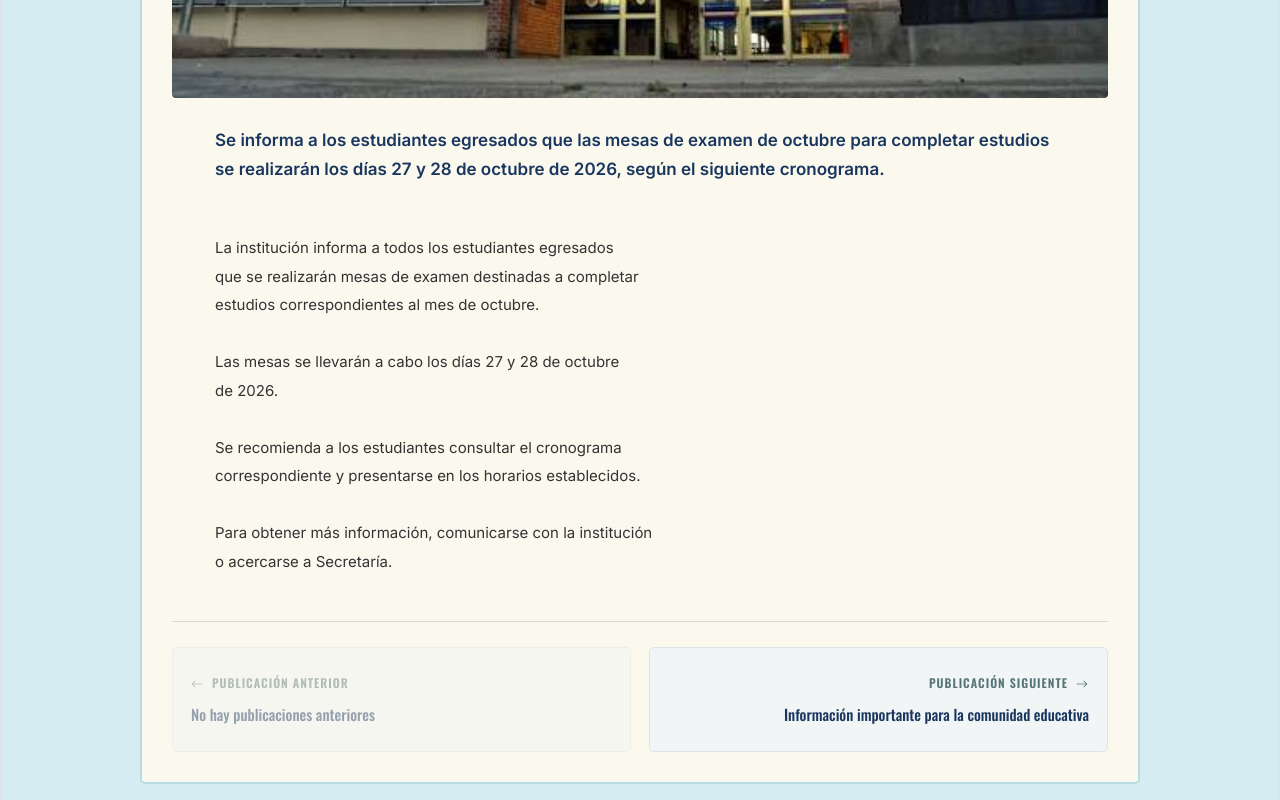
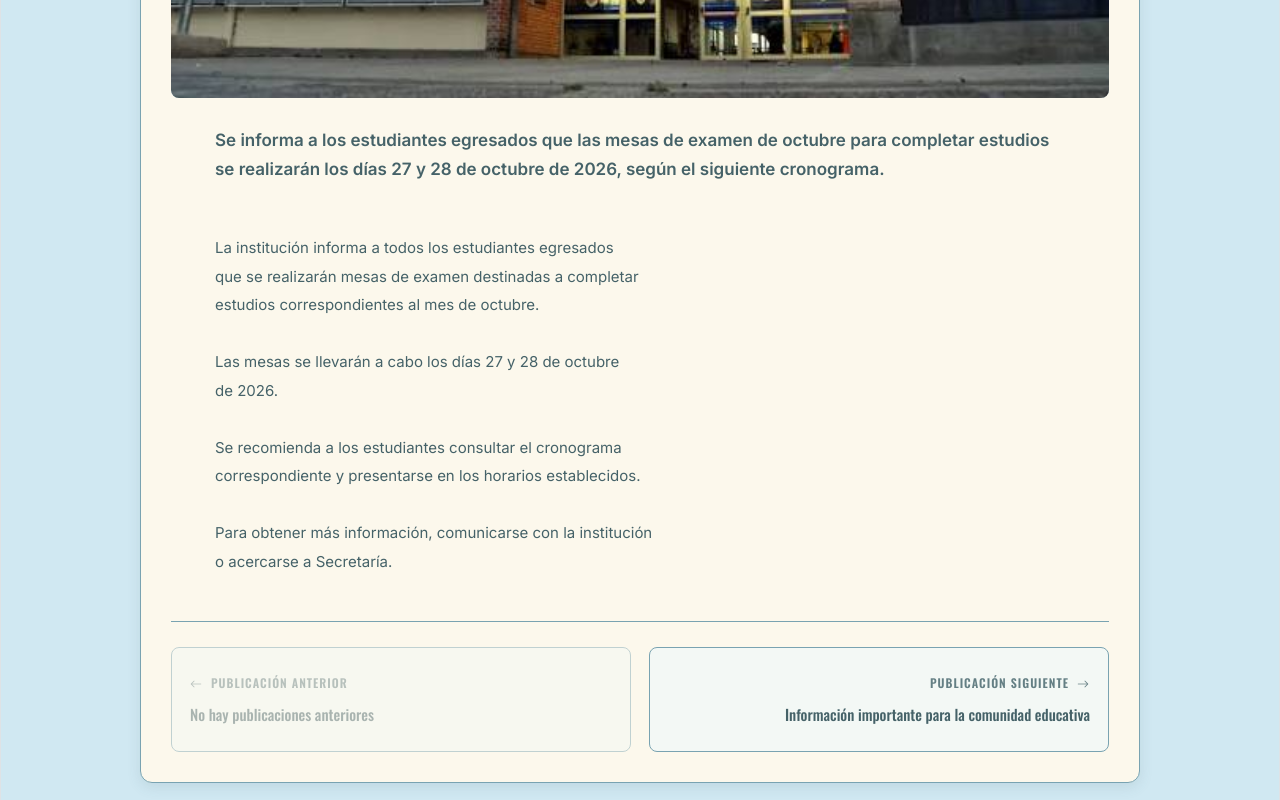
Before and after one commit to Geronimogomez09/webinstitucional, a React (Vite) app: page /novedades/1 in a window 1280 px wide. Shown: the part 820-1620 px from the top of the page. Built offline with nearby package versions, Linux system fonts and the light colour scheme.

Commit message:
Rediseñando seccion de novedades

```diff
--- a/src/pages/NovedadDetalle.jsx
+++ b/src/pages/NovedadDetalle.jsx
@@ -70,7 +70,7 @@ export default function NovedadDetalle() {
   return (
     <main className="pagina-novedad-detalle">
 
-      <article className="novedad-detalle-contenedor">
+      <article key={id} className="novedad-detalle-contenedor">
 
         {/* VOLVER */}
         <Link
--- a/src/pages/Novedades.jsx
+++ b/src/pages/Novedades.jsx
@@ -1,7 +1,7 @@
 
 import TarjetaAnuncio from "../componentes/novedades/TarjetaAnuncio";
 import anuncios from "../data/anuncios";
-import "../styles/novedades.css";
+import "../styles/Novedades.css";
 
 export default function Novedades() {
   return (
--- a/src/styles/Novedades.css
+++ b/src/styles/Novedades.css
@@ -1,5 +1,5 @@
 
-.trayectos-page {
+.pagina-novedades {
   --tr-celeste: #D0E8F2;
   --tr-crema: #FCF8EC;
   --tr-verde: #456268;
--- a/src/styles/novedadDetalle.css
+++ b/src/styles/novedadDetalle.css
@@ -4,6 +4,12 @@
 ========================================= */
 
 .pagina-novedad-detalle {
+    --detalle-celeste: #D0E8F2;
+    --detalle-crema: #FCF8EC;
+    --detalle-verde: #456268;
+    --detalle-azul: #79A3B1;
+    --detalle-secundario: #647F84;
+
     width: 100%;
     min-height: 100vh;
 
@@ -11,7 +17,7 @@
 
     box-sizing: border-box;
 
-    background: #d5edf2;
+    background: var(--detalle-celeste);
 }
 
 /* Contenedor */
@@ -25,10 +31,11 @@
 
     box-sizing: border-box;
 
-    background: #fbf8ed;
-
-    border: 2px solid #b9dce0;
-    border-radius: 5px;
+    background: var(--detalle-crema);
+    border: 1px solid var(--detalle-azul);
+    border-radius: 12px;
+    box-shadow: 0 4px 14px rgba(69, 98, 104, 0.12);
+    animation: entradaDetalle 0.65s cubic-bezier(0.22, 0.8, 0.24, 1) both;
 }
 
 /* Volver */
@@ -184,6 +191,11 @@
 ========================================= */
 
 .novedad-no-encontrada {
+    --detalle-celeste: #D0E8F2;
+    --detalle-crema: #FCF8EC;
+    --detalle-verde: #456268;
+    --detalle-azul: #79A3B1;
+
     display: flex;
     align-items: center;
     justify-content: center;
@@ -192,7 +204,7 @@
     padding: 25px;
 
     box-sizing: border-box;
-    background: #d5edf2;
+    background: var(--detalle-celeste);
 
     text-align: center;
 }
@@ -201,9 +213,11 @@
     max-width: 500px;
     padding: 35px;
 
-    background: #fbf8ed;
-    border: 2px solid #b9dce0;
-    border-radius: 8px;
+    background: var(--detalle-crema);
+    border: 1px solid var(--detalle-azul);
+    border-radius: 12px;
+    box-shadow: 0 4px 14px rgba(69, 98, 104, 0.12);
+    animation: entradaDetalle 0.65s cubic-bezier(0.22, 0.8, 0.24, 1) both;
 }
 
 .novedad-no-encontrada h1 {
@@ -463,6 +477,18 @@
     }
 }
 
+@keyframes entradaDetalle {
+    from {
+        opacity: 0;
+        transform: translateY(24px);
+    }
+
+    to {
+        opacity: 1;
+        transform: translateY(0);
+    }
+}
+
 /* =========================================
    TABLETS
 ========================================= */
@@ -515,7 +541,12 @@
 ========================================= */
 
 @media (prefers-reduced-motion: reduce) {
+    .novedad-detalle-contenedor,
     .novedades-relacionadas {
+        animation: none;
+    }
+
+    .novedad-no-encontrada > div {
         animation: none;
     }
 
@@ -553,3 +584,77 @@
         font-size: 14px;
     }
 }
+
+/* Colores alineados con la identidad visual de Novedades */
+.pagina-novedad-detalle .novedad-detalle-contenedor {
+    background: var(--detalle-crema);
+    border-color: var(--detalle-azul);
+}
+
+.pagina-novedad-detalle .novedad-volver,
+.pagina-novedad-detalle .novedad-detalle-header h1,
+.pagina-novedad-detalle .novedad-detalle-descripcion,
+.pagina-novedad-detalle .novedad-detalle-texto,
+.pagina-novedad-detalle .novedad-detalle-footer a,
+.pagina-novedad-detalle .novedad-nav-item,
+.pagina-novedad-detalle .novedad-nav-item strong,
+.pagina-novedad-detalle .relacionadas-encabezado h2,
+.pagina-novedad-detalle .relacionadas-ver-todas,
+.pagina-novedad-detalle .novedad-volver-final a {
+    color: var(--detalle-verde);
+}
+
+.pagina-novedad-detalle .novedad-detalle-categoria,
+.pagina-novedad-detalle .novedad-nav-etiqueta,
+.pagina-novedad-detalle .relacionadas-subtitulo {
+    color: var(--detalle-secundario);
+}
+
+.pagina-novedad-detalle .novedad-detalle-metadata,
+.pagina-novedad-detalle .relacionadas-encabezado p {
+    color: var(--detalle-secundario);
+}
+
+.pagina-novedad-detalle .novedad-volver:hover,
+.pagina-novedad-detalle .novedad-detalle-footer a:hover,
+.pagina-novedad-detalle .relacionadas-ver-todas:hover,
+.pagina-novedad-detalle .novedad-volver-final a:hover {
+    color: var(--detalle-azul);
+}
+
+.pagina-novedad-detalle .novedad-detalle-imagen {
+    background: var(--detalle-celeste);
+    border-radius: 8px;
+}
+
+.pagina-novedad-detalle .novedad-navegacion,
+.pagina-novedad-detalle .novedad-detalle-footer,
+.pagina-novedad-detalle .novedad-volver-final {
+    border-color: var(--detalle-azul);
+}
+
+.pagina-novedad-detalle .novedad-nav-item {
+    background: #F3F8F5;
+    border-color: var(--detalle-azul);
+    border-radius: 8px;
+}
+
+.pagina-novedad-detalle .novedad-nav-item:hover {
+    background: var(--detalle-celeste);
+    border-color: var(--detalle-verde);
+}
+
+.pagina-novedad-detalle .novedad-nav-deshabilitado:hover {
+    background: #F3F8F5;
+    border-color: var(--detalle-azul);
+}
+
+.novedad-no-encontrada h1,
+.novedad-no-encontrada p,
+.novedad-no-encontrada a {
+    color: var(--detalle-verde);
+}
+
+.novedad-no-encontrada a:hover {
+    color: var(--detalle-azul);
+}
```
